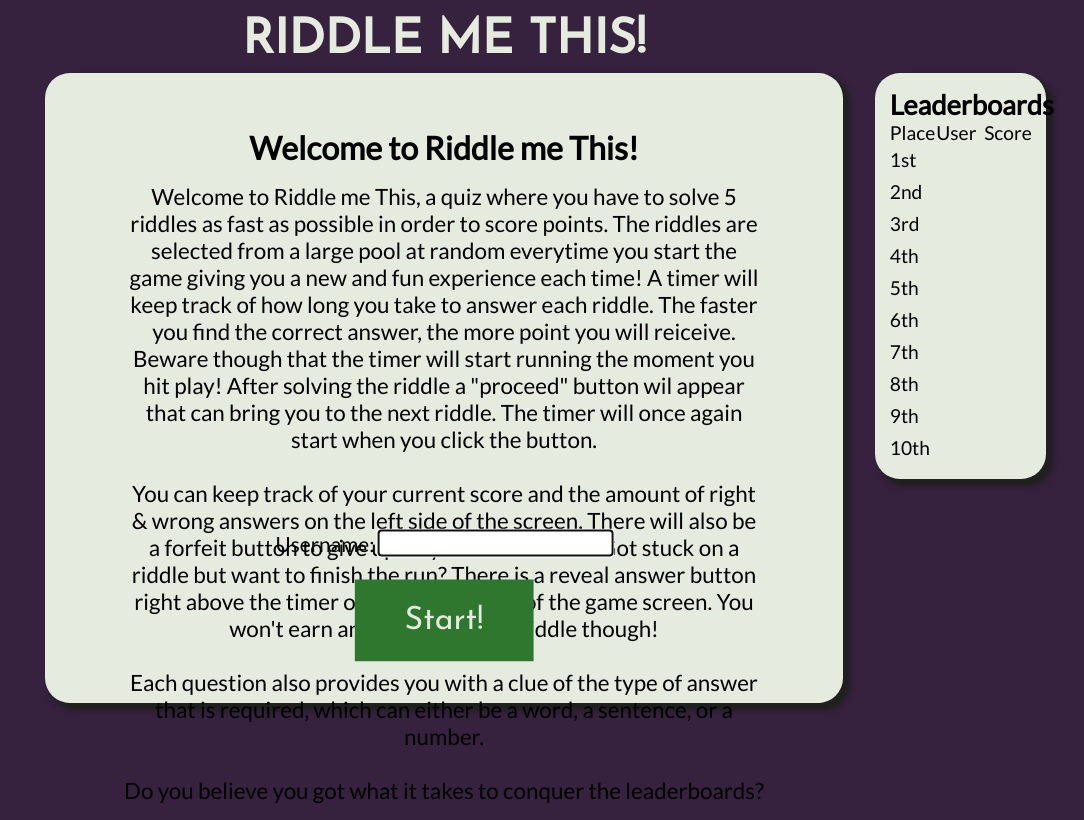
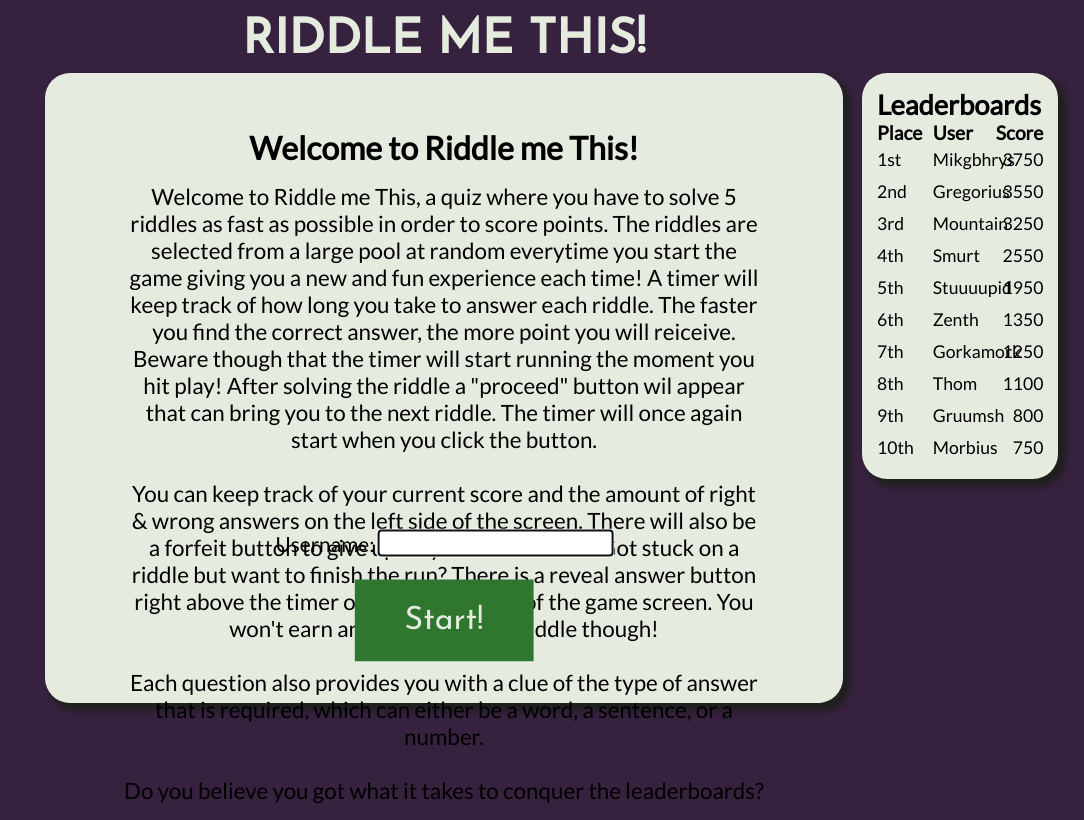
Before and after one commit to Wouter-IT/Riddle-me-this, a plain HTML site: page index.html in a window 1280 px wide. Shown: the part 115-935 px from the top of the page, without its empty margins (196-1280 px from the left). Drawn offline with Linux system fonts and the light colour scheme.

Commit message:
Add styling to all leaderboard entries. Rework html to accomodate repsonsive styling for leaderboards

```diff
--- a/assets/css/style.css
+++ b/assets/css/style.css
@@ -62,23 +62,25 @@ body {
     font-size: 1.4rem;
 }
 .lead-box {
-    width: 11%;
+    width: 13%;
     height: 47vh;
     float: right;
-    margin-right: 3vw;
+    margin-right: 2vw;
     background-color: #e6ebe0;
     position: relative;
 }
 #lead-header {
     font-size: 1.7rem;
 }
-#lead-subheader{
-    display: inline-block;
-    margin-top: 10px;
-    font-size: 1rem;
+.lead-subheader{
+    font-size: 1.2rem;
 }
 .lead-listing {
     line-height: 4vh;
+    font-size: 1.1rem;
+}
+.lead-listing span {
+    padding-left: 1vw;
 }
 #lead-position {
     width: 33%;
@@ -87,15 +89,29 @@ body {
 #lead-score {
     width: 33%;
     float: right;
+    text-align: right;
 }
 #lead-name {
+    width: 33%;
     margin: 0 auto;
 }
-
-#lead-scores {
+.lead-left {
+    width: 33%;
+    float: left;
+}
+.lead-right {
+    width: 33%;
+    float: right;
+    text-align: right;
+}
+.lead-mid {
+    width: 33%;
+    margin: 0 auto;
+}
+/* #lead-scores {
     position: absolute;
         right: 1vw;
-}
+} */
 .game-area{
     display: none;
     width: 100%;
--- a/index.html
+++ b/index.html
@@ -33,47 +33,126 @@
             <h2 id="lead-header">Leaderboards</h2>
         </div>
         <div>
-            <p id="lead-position">
+            <h3 class="lead-subheader" id="lead-position">
                 Place
+            </h3>
+            <h3 class="lead-subheader" id="lead-score">
+                Score
+            </h3>
+            <h3 class="lead-subheader" id="lead-name">
+                User
+            </h3>
+        </div>
+        <div>
+            <p class="lead-listing lead-left">
+                1st
             </p>
-            <p id="lead-score">
-                Score
+            <p id="first-score" class="lead-listing lead-right">
+                3750
             </p>
-            <p id="lead-name">
-                User
+            <p id="first-user" class="lead-listing lead-mid">
+                Mikgbhrys
             </p>
         </div>
-
-        <p class="lead-listing">
-            1st<span id="first-user"></span><span id="first-score"></span>
+        <div>
+            <p class="lead-listing lead-left">
+                2nd
             </p>
-        <p class="lead-listing">
-            2nd<span id="second-user"></span><span id="second-score"></span>
+            <p id="second-score" class="lead-listing lead-right">
+                3550
             </p>
-        <p class="lead-listing">
-            3rd<span id="third-user"></span><span id="thrid-score"></span>
+            <p id="second-user" class="lead-listing lead-mid">
+                Gregorius
             </p>
-        <p class="lead-listing">
-            4th<span id="fourth-user"></span><span id="fourth-score"></span>
+        </div>
+        <div>
+            <p class="lead-listing lead-left">
+                3rd
             </p>
-        <p class="lead-listing">
-            5th<span id="fifth-user"></span><span id="fifth-score"></span>
+            <p id="thrid-score" class="lead-listing lead-right">
+                3250
             </p>
-        <p class="lead-listing">
-            6th<span id="sixth-user"></span><span id="sixth-score"></span>
+            <p id="third-user" class="lead-listing lead-mid">
+                Mountain
             </p>
-        <p class="lead-listing">
-            7th<span id="seventh-user"></span><span id="seventh-score"></span>
+        </div>
+        <div>
+            <p class="lead-listing lead-left">
+                4th
             </p>
-        <p class="lead-listing">
-            8th<span id="eighth-user"></span><span id="eighth-user"></span>
+            <p id="fourth-score" class="lead-listing lead-right">
+                2550
             </p>
-        <p class="lead-listing">
-            9th<span id="nineth-user"></span><span id="nineth-score"></span>
+            <p id="fourth-user" class="lead-listing lead-mid">
+                Smurt
             </p>
-        <p class="lead-listing">
-            10th<span id="tenth-user"></span></span><span id="tenth-score"></span>
+        </div>
+        <div>
+            <p class="lead-listing lead-left">
+                5th
             </p>
+            <p id="fifth-score" class="lead-listing lead-right">
+                1950
+            </p>
+            <p id="fifth-user" class="lead-listing lead-mid">
+                Stuuuupid
+            </p>
+        </div>
+        <div>
+            <p class="lead-listing lead-left">
+                6th
+            </p>
+            <p id="sixth-score" class="lead-listing lead-right">
+                1350
+            </p>
+            <p id="sixth-user" class="lead-listing lead-mid">
+                Zenth
+            </p>
+        </div>
+        <div>
+            <p class="lead-listing lead-left">
+                7th
+            </p>
+            <p id="seventh-score" class="lead-listing lead-right">
+                1250
+            </p>
+            <p id="seventh-user" class="lead-listing lead-mid">
+                Gorkamork
+            </p>
+        </div>
+        <div>
+            <p class="lead-listing lead-left">
+                8th
+            </p>
+            <p id="eighth-score" class="lead-listing lead-right">
+                1100
+            </p>
+            <p id="eighth-user" class="lead-listing lead-mid">
+                Thom
+            </p>
+        </div>
+        <div>
+            <p class="lead-listing lead-left">
+                9th
+            </p>
+            <p id="ninethe-score" class="lead-listing lead-right">
+                800
+            </p>
+            <p id="nineth-user" class="lead-listing lead-mid">
+                Gruumsh
+            </p>
+        </div>
+        <div>
+            <p class="lead-listing lead-left">
+                10th
+            </p>
+            <p id="tenth-score" class="lead-listing lead-right">
+               750
+            </p>
+            <p id="tenth-user" class="lead-listing lead-mid">
+                Morbius
+            </p>
+        </div>
     </div>
     <div class="game-box box">
         <div id="greeting-area">
@@ -106,7 +185,7 @@
         </div>
         <div id="username-input-area">
             <label id='uname-label' for="uname-input">Username:</label>
-            <input id="uname-input" type="text" minlength="1" maxlength="10" required>
+            <input id="uname-input" type="text" minlength="1" maxlength="9" required>
             <br>
             <button class='btn' data-type="username" id="start-btn">Start!</button>
         </div>
```
Lines whose indentation alone changed are shown as unchanged.
